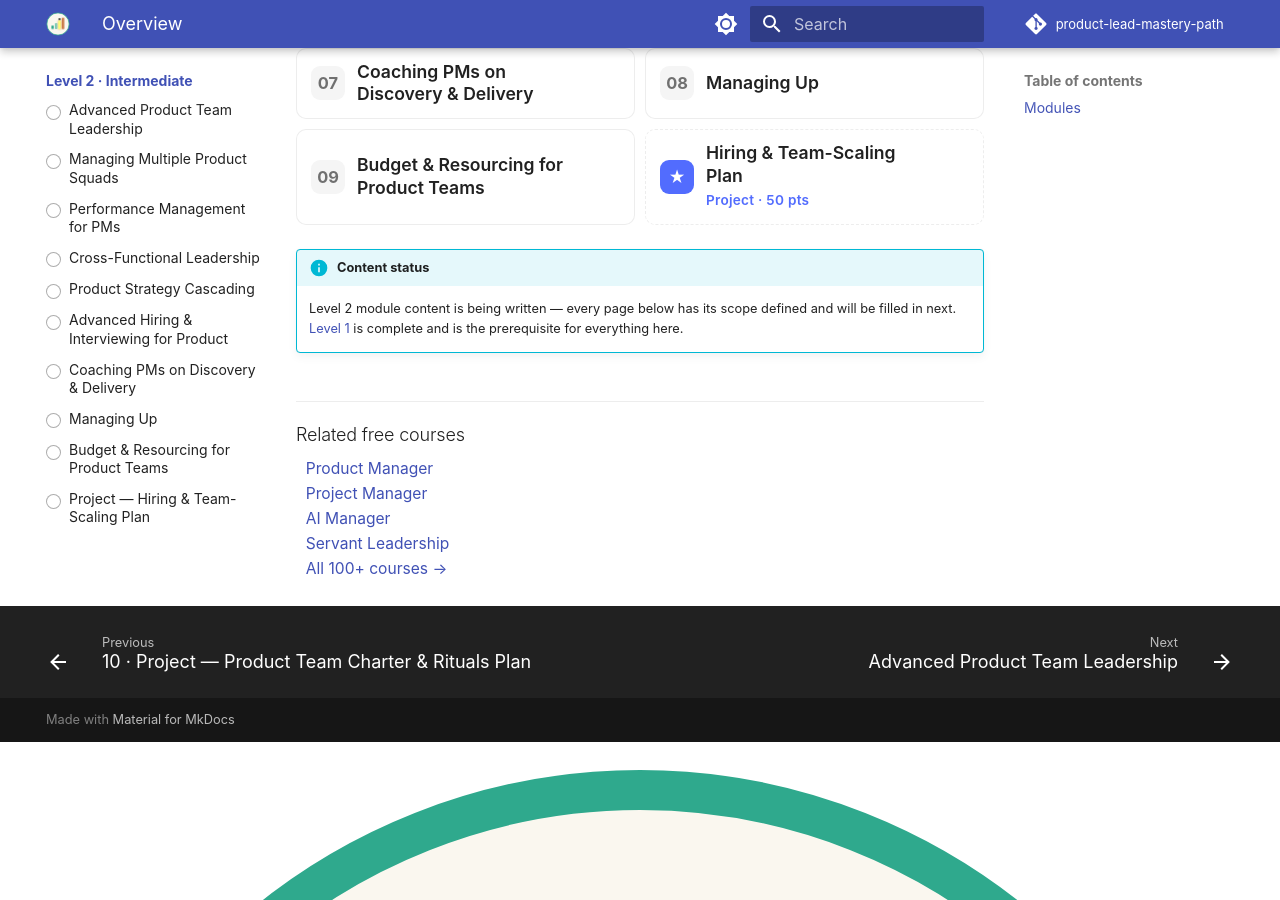
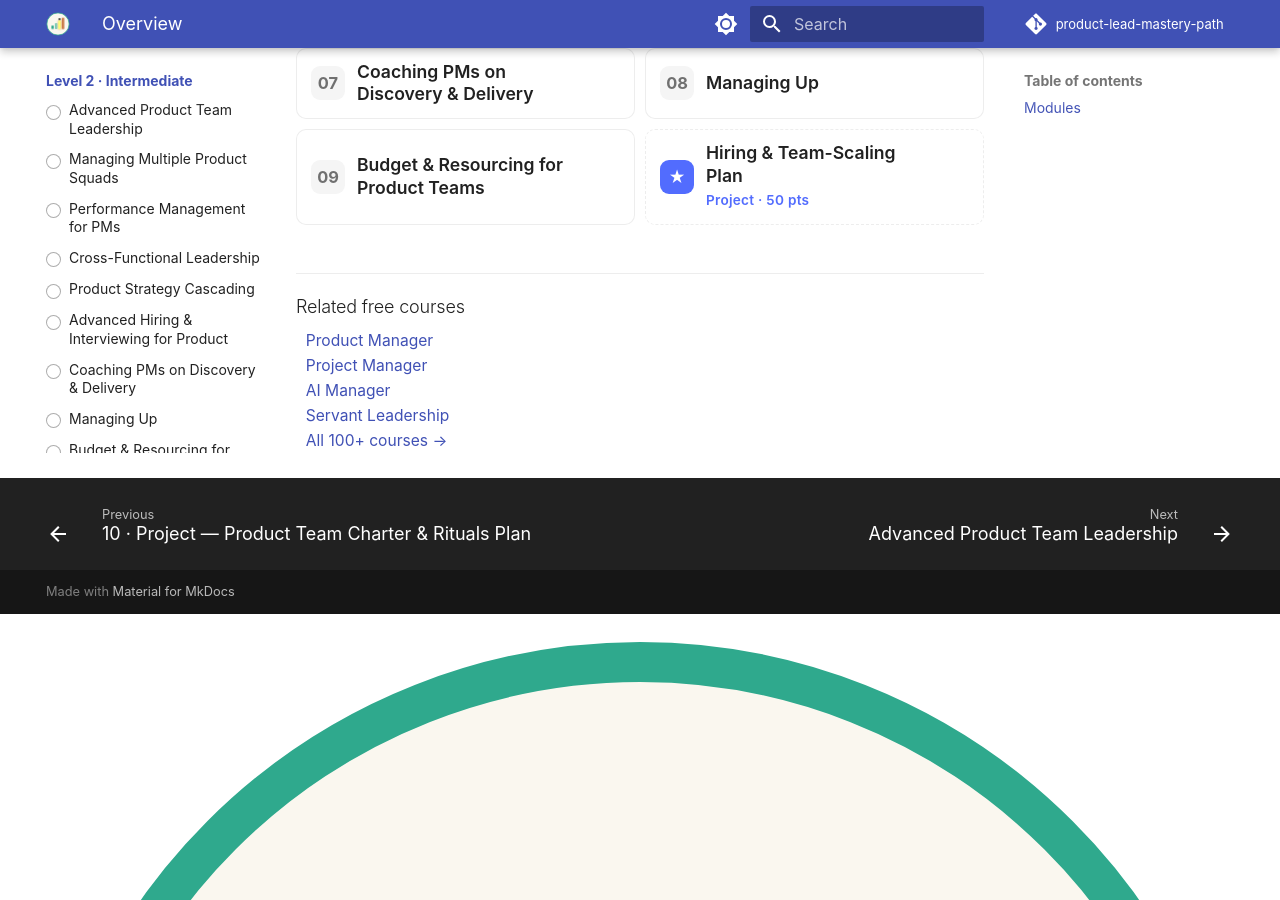
Before and after one commit to SIGILIPELLI/product-lead-mastery-path, an MkDocs documentation site: the page built from docs/level-2/index.md, in a window 1280 px wide and 900 px high, scrolled down 749 px. Built offline with MkDocs 1.6.1 and Material for MkDocs 9.7.7, drawn with Linux system fonts in a browser that asks for light colours; comment, search, counter and statistics services are not loaded.

Commit message:
Lesson and project counts use one definition; remove stale 'being written' notices
Co-Authored-By: Claude Sonnet 5.5 <noreply@anthropic.com>

```diff
--- a/docs/javascripts/progress-tracker.js
+++ b/docs/javascripts/progress-tracker.js
@@ -43,7 +43,7 @@
     } catch (e) { return null; }
   }
   function isProjectSlug(slug) {
-    return /project|capstone/i.test(slug || "");
+    return /(^|\/)\d+-(project|capstone)\b/i.test(slug || "");
   }
   function pointsFor(slug) {
     return isProjectSlug(slug) ? POINTS_PROJECT : POINTS_LESSON;
--- a/docs/level-2/index.md
+++ b/docs/level-2/index.md
@@ -18,8 +18,3 @@ Goal: go from leading one team of PMs to leading multiple squads at once — man
 8. [Managing Up](08-managing-up.md)
 9. [Budget & Resourcing for Product Teams](09-budget-resourcing.md)
 10. [Project — Hiring & Team-Scaling Plan](10-project-hiring-scaling-plan.md)
-
-!!! info "Content status"
-    Level 2 module content is being written — every page below has its
-    scope defined and will be filled in next. [Level 1](../level-1/index.md)
-    is complete and is the prerequisite for everything here.
```
